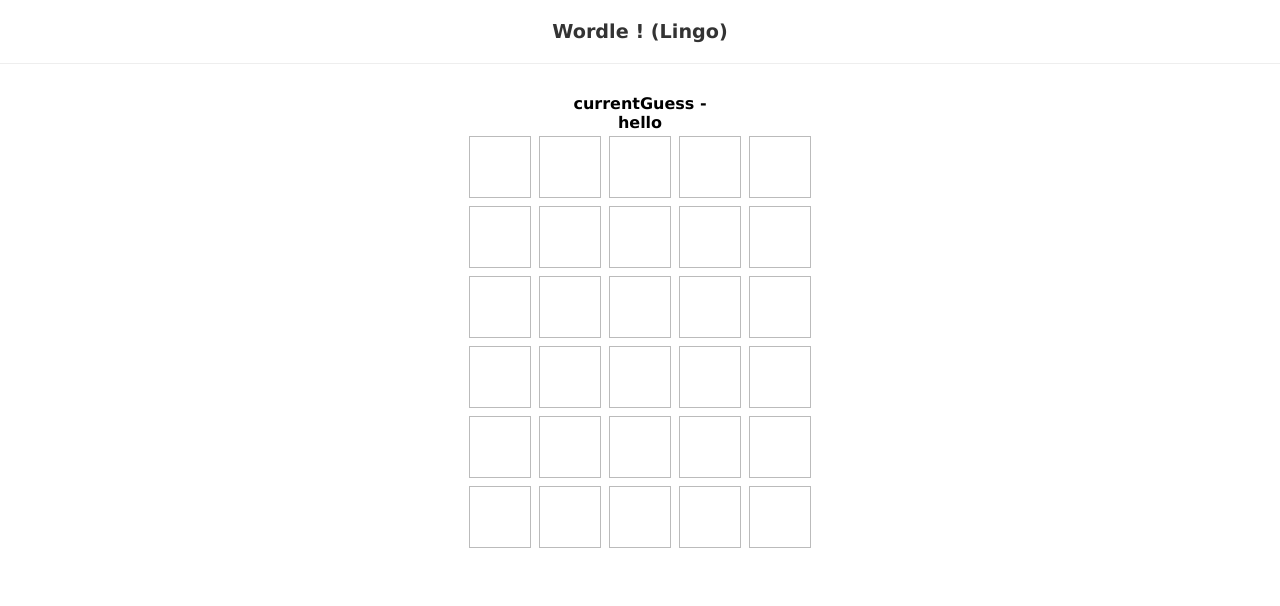
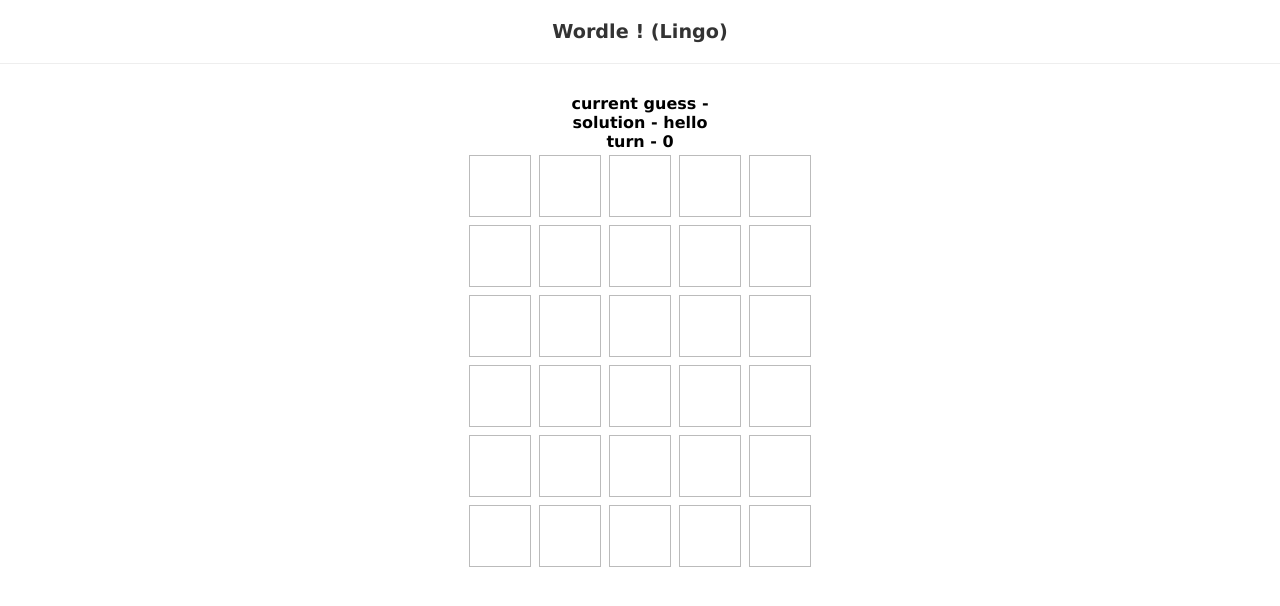
Before and after one commit to GrandChefDotKong/react-wordle, a React (Create React App) app: page / in a window 1280 px wide. Shown: the top 606 px of the page. Built offline with nearby package versions, Linux system fonts and the light colour scheme; data requests are answered from the project's data file.

Commit message:
Grid & Row components added

```diff
--- a/src/components/Grid.jsx
+++ b/src/components/Grid.jsx
@@ -2,10 +2,17 @@
 import Row from './Row';
 
 const Grid = ({ currentGuess, guesses, turn }) => {
+
+    let formatedGuess = new Array(5).fill({ key: '', color: 'white' });
+
+    for(let i = 0; i < currentGuess.length; i++) {
+        formatedGuess[i] = { key: currentGuess[i], color: 'white' };
+    }
+
   return (
     <div>
         {guesses.map((g, i) => {
-            return <Row key={i} />
+            return <Row key={i} guess={i === turn ? formatedGuess: g} />
         })}
     </div>
   )
--- a/src/components/Row.jsx
+++ b/src/components/Row.jsx
@@ -1,7 +1,18 @@
 import React from 'react';
 
-function Row() {
-  return (
+function Row({ guess }) {
+
+    if(guess) {
+        return (
+            <div className="row past">
+                {guess.map((l, i) => (
+                    <div className={l.color } key={i}>{ l.key }</div>
+                ))}
+            </div>
+        )
+    }
+
+    return (
     <div className="row">
         <div></div>
         <div></div>
--- a/src/components/Wordle.jsx
+++ b/src/components/Wordle.jsx
@@ -22,8 +22,9 @@
 
   return (
     <>
-      <div>currentGuess - { currentGuess }</div>
-      <div>{ solution }</div>
+      <div>current guess - { currentGuess }</div>
+      <div>solution - { solution }</div>
+      <div>turn - {turn}</div>
       <Grid currentGuess={currentGuess} guesses={guesses} turn={turn} />
     </>
   )
--- a/src/index.css
+++ b/src/index.css
@@ -28,4 +28,18 @@
   text-transform: uppercase;
   font-weight: bold;
   font-size: 2.5em;
+  color: black;
 }
+
+.row > div.green {
+  background: #5ac85a;
+  border-color: #5ac85a;
+}
+.row > div.grey {
+  background: #a1a1a1;
+  border-color: #a1a1a1;
+}
+.row > div.yellow {
+  background: #e2cc68;
+  border-color: #e2cc68;
+}
```
